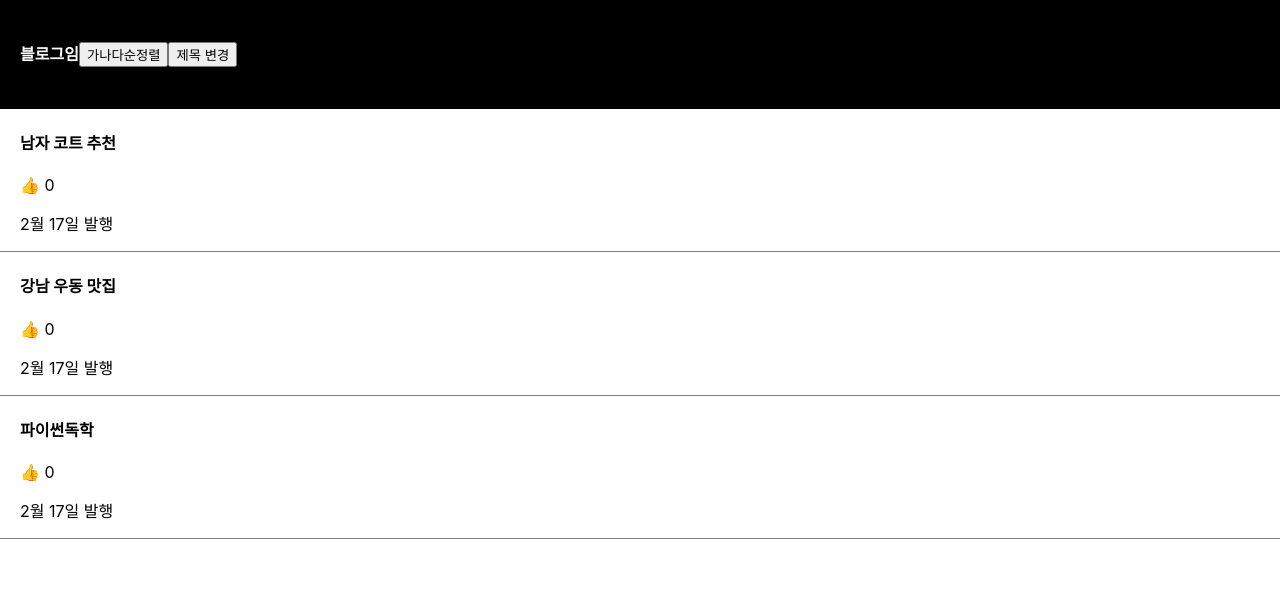
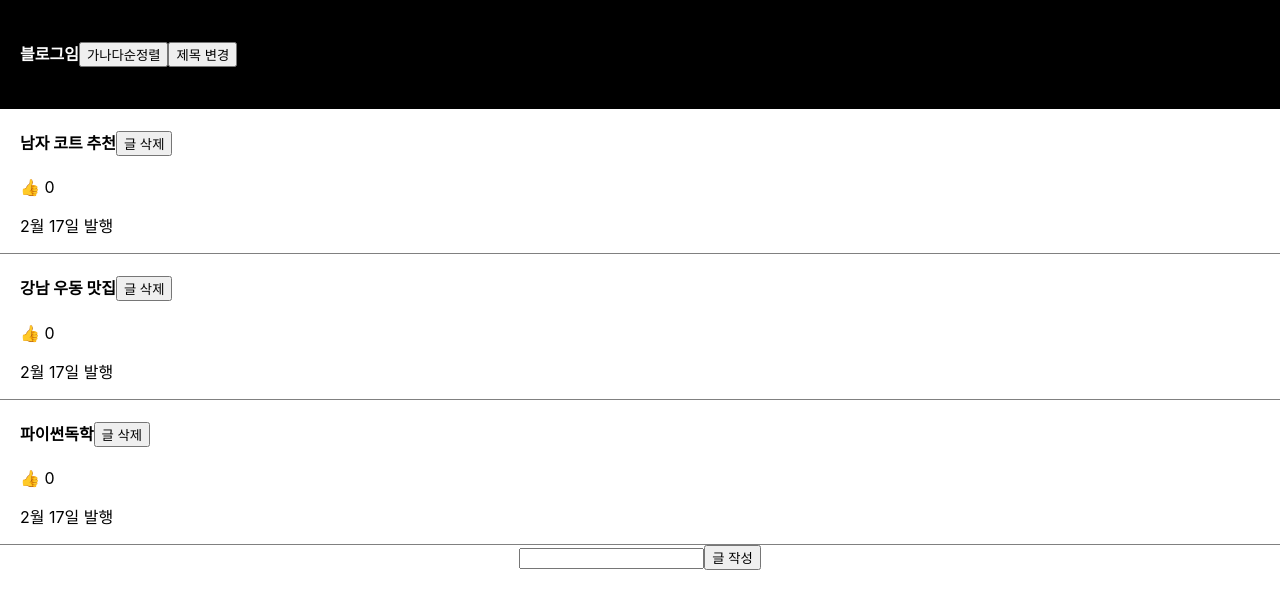
Before and after one commit to otterbits/react-blog, a React (Create React App) app: page / in a window 1280 px wide. Shown: the top 608 px of the page. Built offline with nearby package versions, Linux system fonts and the light colour scheme.

Commit message:
feat: add, delete post feature

```diff
--- a/src/App.js
+++ b/src/App.js
@@ -8,7 +8,8 @@ function App() {
   let [글제목, 제목변경] = useState(['남자 코트 추천','강남 우동 맛집','파이썬독학']);
   let [likeCount, plusLike] = useState([0,0,0]);
   let [modal, setModal] = useState(false);
-
+  let [title, setTitle] = useState(0);
+  let [userInput, setUserInput] = useState('');
 
 
   return (
@@ -33,7 +34,14 @@ function App() {
           return (
           <div className='list' key={i}>
           <h4 onClick={
-          modal == false ? ()=>setModal(true) : ()=>setModal(false)}>{글제목[i]}</h4>
+          modal == false ? ()=>{setModal(true); setTitle(i);} : ()=>setModal(false)}>{글제목[i]}
+          <button onClick={(e)=>{
+            e.stopPropagation();
+            let copy = 글제목.filter((a, index) => index !== i);
+            제목변경(copy);
+
+          }}>글 삭제</button>
+          </h4>
           <span onClick={()=>{
             let copy = [...likeCount]
             copy[i] ++;
@@ -44,20 +52,38 @@ function App() {
       )})
       }
 
+      <input onChange={(e)=>{
+        setUserInput(e.target.value);
+      }}>
+      </input>
+      <button onClick={()=>{
+        let copyTitles = [...글제목, userInput];
+        let copyLikes = [...likeCount, 0];
+
+        제목변경(copyTitles);
+        plusLike(copyLikes);
+      }}>
+        글 작성
+      </button>
+
       {
-        modal == true ? <Modal></Modal> : null
+        modal == true ? <Modal title={title} 제목변경={제목변경} 글제목={글제목}></Modal> : null
       }
 
     </div>
   );
 }
 
-function Modal () {
+function Modal (props) {
   return (
     <div className='modal'>
-      <h4>제목</h4>
+      <h4>{props.글제목[props.title]}</h4>
       <p>날짜</p>
       <p>상세내용</p>
+      <button onClick={()=> {
+        let copy = [...props.글제목]
+        copy[0] = '여자 코트 추천';
+        props.제목변경(copy)}}>글수정</button>
     </div>
   )
 }
```
